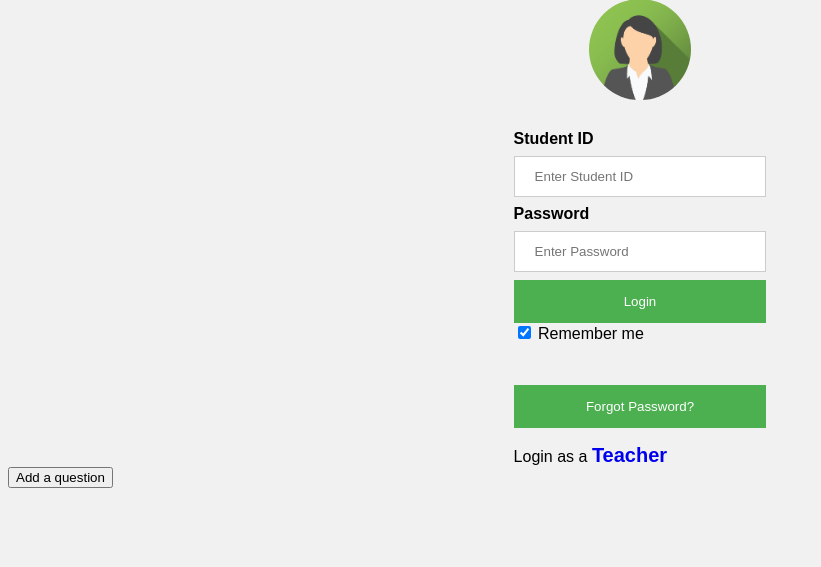
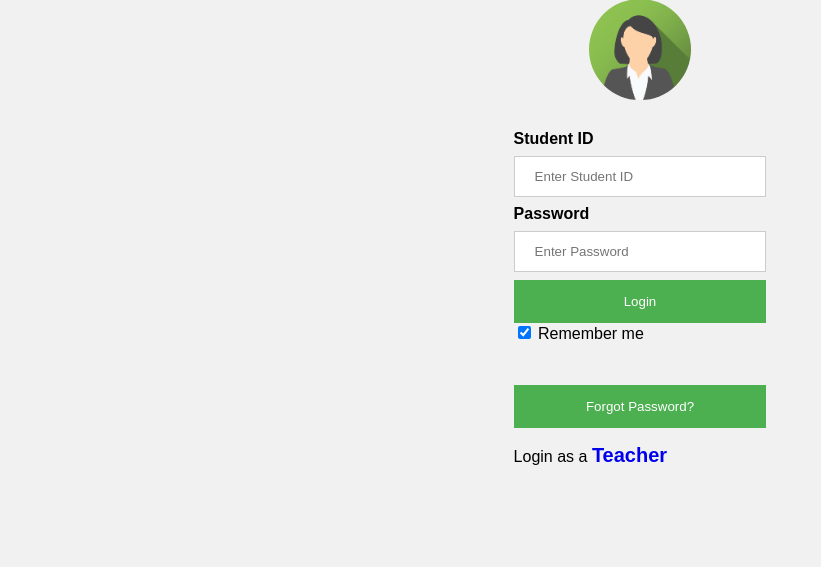
Before and after one commit to AjayKini2000/OnlineClassManager, a Flask app: page / in a window 1280 px wide. Shown: the part 21-588 px from the top of the page, without its empty margins (0-821 px from the left). Run offline with Flask 2, Linux system fonts and the light colour scheme.

Commit message:
removed link for adding question on login page

```diff
--- a/maxo_project1/main.py
+++ b/maxo_project1/main.py
@@ -5,6 +5,7 @@ from flask_cors import CORS, cross_origin
 from pusher import Pusher
 import simplejson
 
+exec(open('dbsetup.py').read())
 global id
 global password
 global teacher_id
--- a/maxo_project1/templates/login_page.html
+++ b/maxo_project1/templates/login_page.html
@@ -150,14 +150,5 @@ text-decoration:none;
   <div class="lbl">
       <label >Login as a <a href="{{url_for('login_teacher') }}" class="lnk"><span class="spn">Teacher</span></a></label>
   </div>
-
-
-<form action="{{url_for('question_form')}}">
-    <input type="submit" value="Add a question">
-</form>
-
-
-
-
 </body>
 </html>
--- a/maxo_project1/templates/question_review.html
+++ b/maxo_project1/templates/question_review.html
@@ -78,7 +78,7 @@
             <div id="div1">
                 {{option4}}
             </div><br>
-            <form action="/polly">
+            <form action="/admin">
                 <input type="submit" value="SHARE QUESTION">
             </form>
         </fieldset>
```
Also changed, not shown: maxo_project1/pythonsqlite.db.
